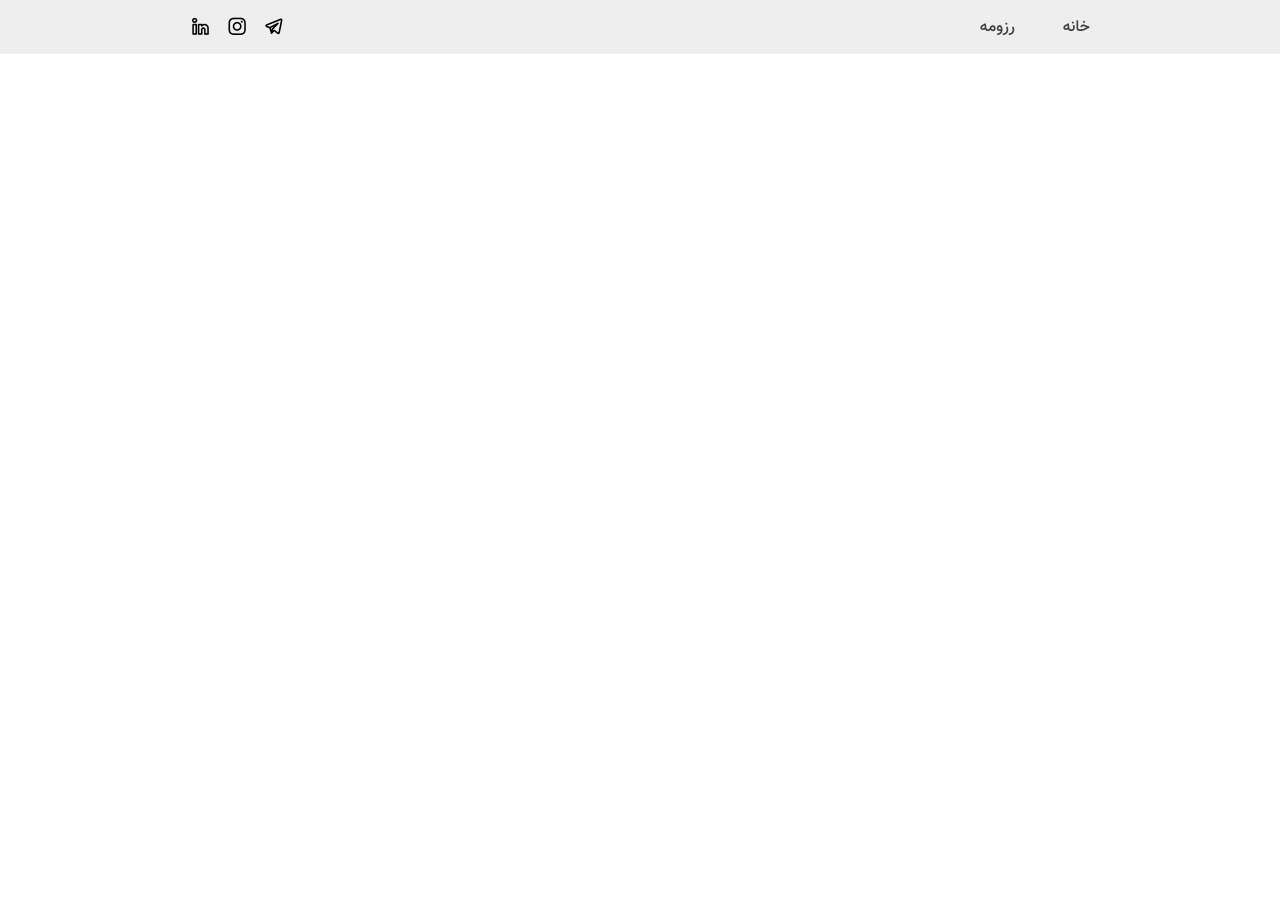
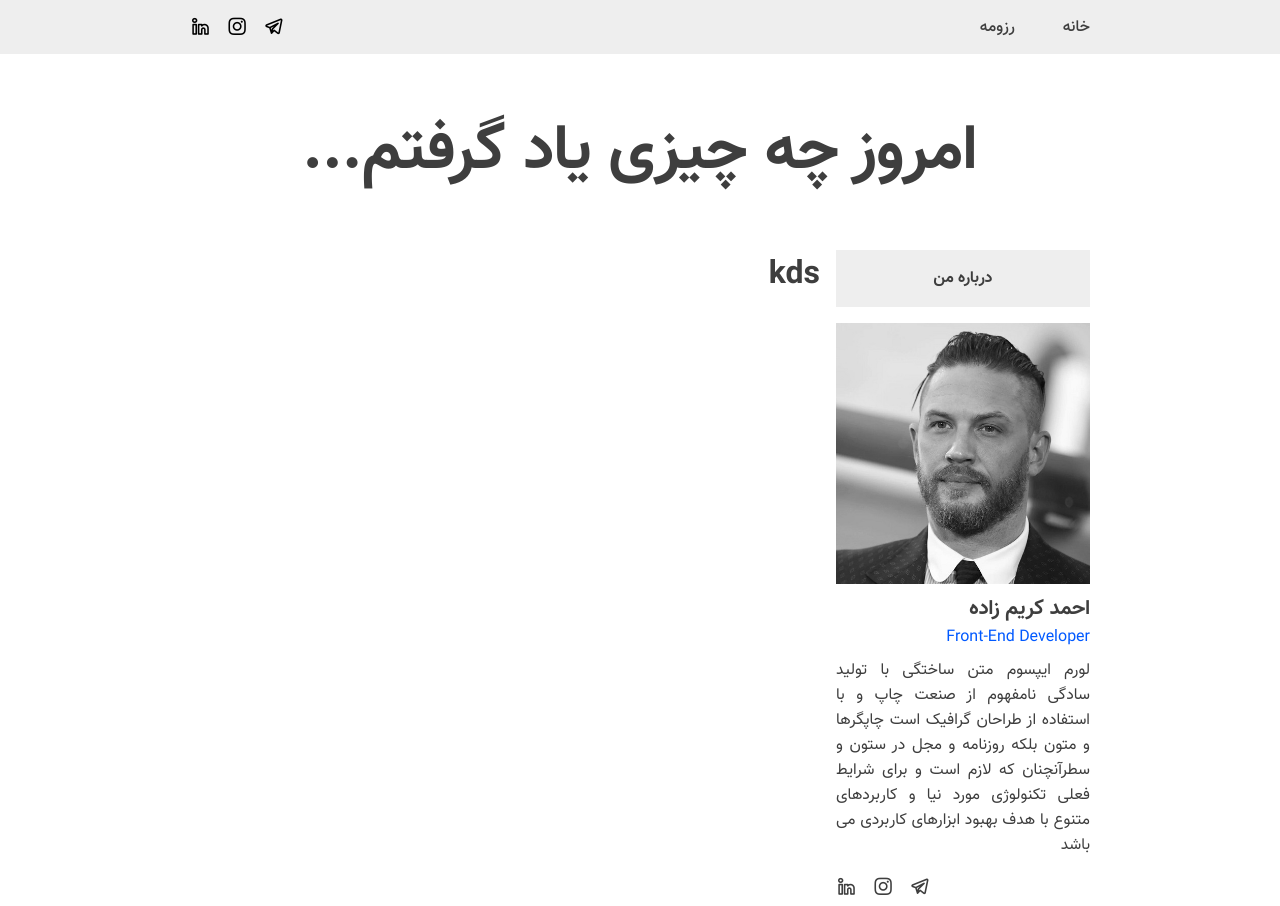
Before and after one commit to ahmadkzx/blog, a React (Create React App) app: page / in a window 1280 px wide. Before the commit the page ends 800 px from the top, so only its background shows below. Built offline with nearby package versions, Linux system fonts and the light colour scheme.

Commit message:
feat: about sidebar and main

```diff
--- a/src/App.js
+++ b/src/App.js
@@ -1,9 +1,24 @@
+import Home from './pages/Home'
 import Header from './components/Header'
+import SiteTitle from './components/SiteTitle'
+import AboutMeSidebar from './components/AboutMeSidebar'
 
 function App() {
   return (
     <div className="App">
       <Header />
+
+      <div className="container">
+        <SiteTitle />
+
+        <div className="main">
+          <AboutMeSidebar />
+
+          <div className="main-content"><Home /></div>
+        </div>
+
+      </div>
+
     </div>
   );
 }
--- a/src/assets/sass/_base.scss
+++ b/src/assets/sass/_base.scss
@@ -29,3 +29,14 @@ a {
 		width: 95%;
 	}
 }
+
+.main {
+	position: relative;
+	display: flex;
+	align-items: flex-start;
+	justify-content: space-between;
+
+	&-content {
+		width: 70%;
+	}
+}
--- /dev/null
+++ b/src/components/AboutMeSidebar/index.js
@@ -0,0 +1,40 @@
+import React from 'react'
+import './index.scss'
+import avatar from '../../assets/img/avatar.jpg'
+
+class AboutMeSideBar extends React.Component {
+
+  render() {
+    return (
+      <div className="about-me">
+        <div className="about-me-header">
+          <span className="about-me-header__title">درباره من</span>
+        </div>
+
+        <div className="about-me-picture">
+          <img src={avatar} alt="im" />
+        </div>
+
+        <div className="about-me-bio">
+          <h4 className="about-me-bio__name">احمد کریم زاده</h4>
+          <span className="about-me-bio__skill">Front-End Developer</span>
+          <p className="about-me-bio__description">
+          لورم ایپسوم متن ساختگی با تولید سادگی نامفهوم از صنعت چاپ
+          و با استفاده از طراحان گرافیک است چاپگرها و متون بلکه روزنامه و مجل
+          در ستون و سطرآنچنان که لازم است و برای شرایط فعلی تکنولوژی مورد نیا
+          و کاربردهای متنوع با هدف بهبود ابزارهای کاربردی می باشد
+          </p>
+        </div>
+
+        <div className="about-me-social">
+          <a href="/" className="about-me-social__link"><i className="bi-linkedin"></i></a>
+          <a href="/" className="about-me-social__link"><i className="bi-instagram"></i></a>
+          <a href="/" className="about-me-social__link"><i className="bi-telegram"></i></a>
+        </div>
+      </div>
+    )
+  }
+
+}
+
+export default AboutMeSideBar
--- /dev/null
+++ b/src/components/AboutMeSidebar/index.scss
@@ -0,0 +1,62 @@
+@import "../../assets/sass/variables";
+
+.about-me {
+  position: sticky;
+  top: 1rem;
+  width: 30%;
+  padding-left: 1rem;
+
+  &-header {
+    width: 100%;
+    padding: 1rem;
+    background: $gray-200;
+
+    &__title {
+      display: inline-block;
+      width: 100%;
+      text-align: center;
+      font-weight: bold;
+    }
+  }
+
+  &-picture {
+    width: 100%;
+    margin-top: 1rem;
+
+    img {
+      width: 100%;
+      filter: grayscale(1);
+    }
+  }
+
+  &-bio {
+    width: 100%;
+
+    &__name {
+      font-size: 1.3rem;
+    }
+
+    &__skill {
+      color: $blue;
+    }
+
+    &__description {
+      margin-top: .5rem;
+      text-align: justify;
+    }
+  }
+
+  &-social {
+    margin-top: 1rem;
+    text-align: left;
+
+    &__link {
+      margin-right: 1rem;
+      font-size: 1.3rem;
+
+      &:hover {
+        color: $blue;
+      }
+    }
+  }
+}
--- /dev/null
+++ b/src/components/SiteTitle/index.js
@@ -0,0 +1,16 @@
+import React from 'react'
+import './index.scss'
+
+class HomeTitle extends React.Component {
+
+  render() {
+    return (
+      <div className="home-title">
+        <h1 className="home-title__site-name">امروز چه چیزی یاد گرفتم...</h1>
+      </div>
+    )
+  }
+
+}
+
+export default HomeTitle
--- /dev/null
+++ b/src/components/SiteTitle/index.scss
@@ -0,0 +1,10 @@
+.home-title {
+  width: 100%;
+  margin-bottom: 3rem;
+
+  &__site-name {
+    margin-top: 3rem;
+    font-size: 4em;
+    text-align: center;
+  }
+}
--- /dev/null
+++ b/src/pages/Home/index.js
@@ -0,0 +1,13 @@
+import React from 'react'
+
+class Home extends React.Component {
+
+  render() {
+    return (
+      <h1>kds</h1>
+    )
+  }
+
+}
+
+export default Home
```
Also changed, not shown: src/assets/img/avatar.jpg (added).
